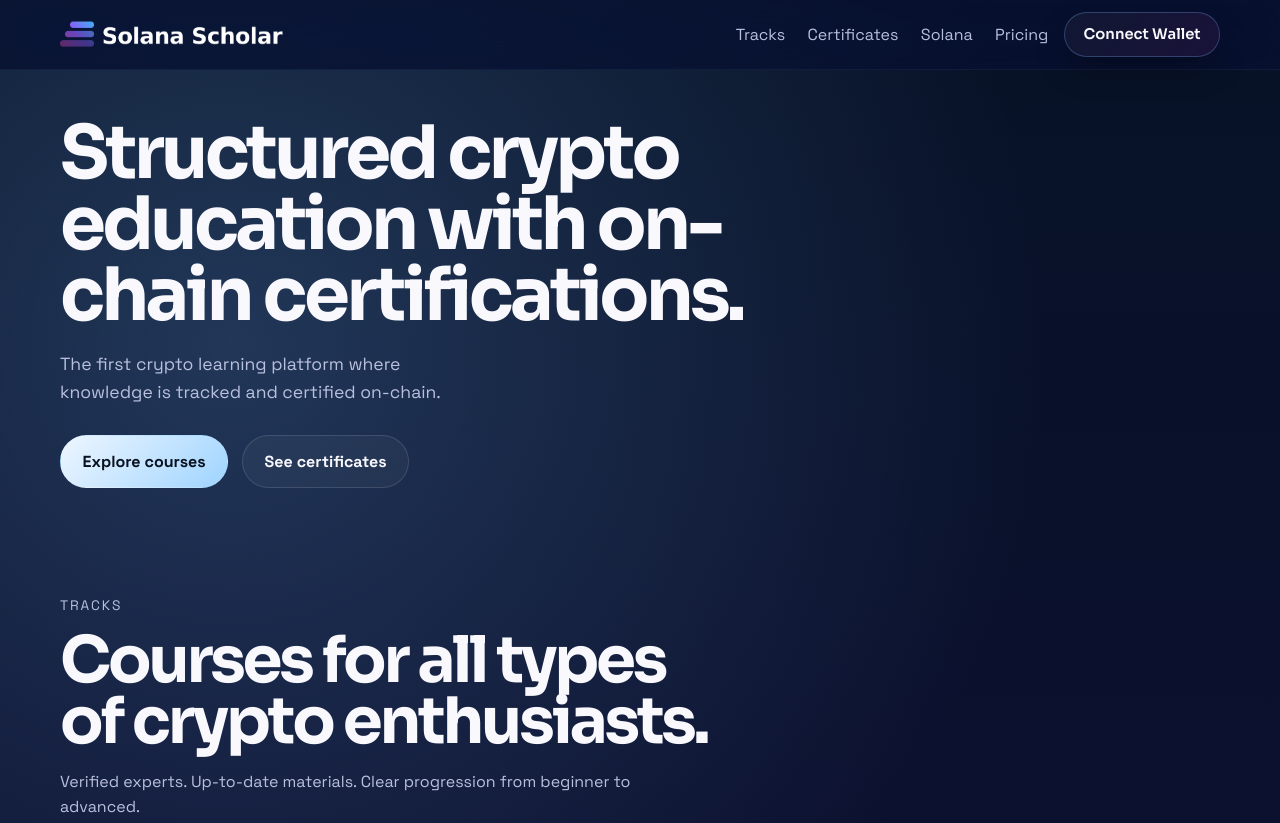
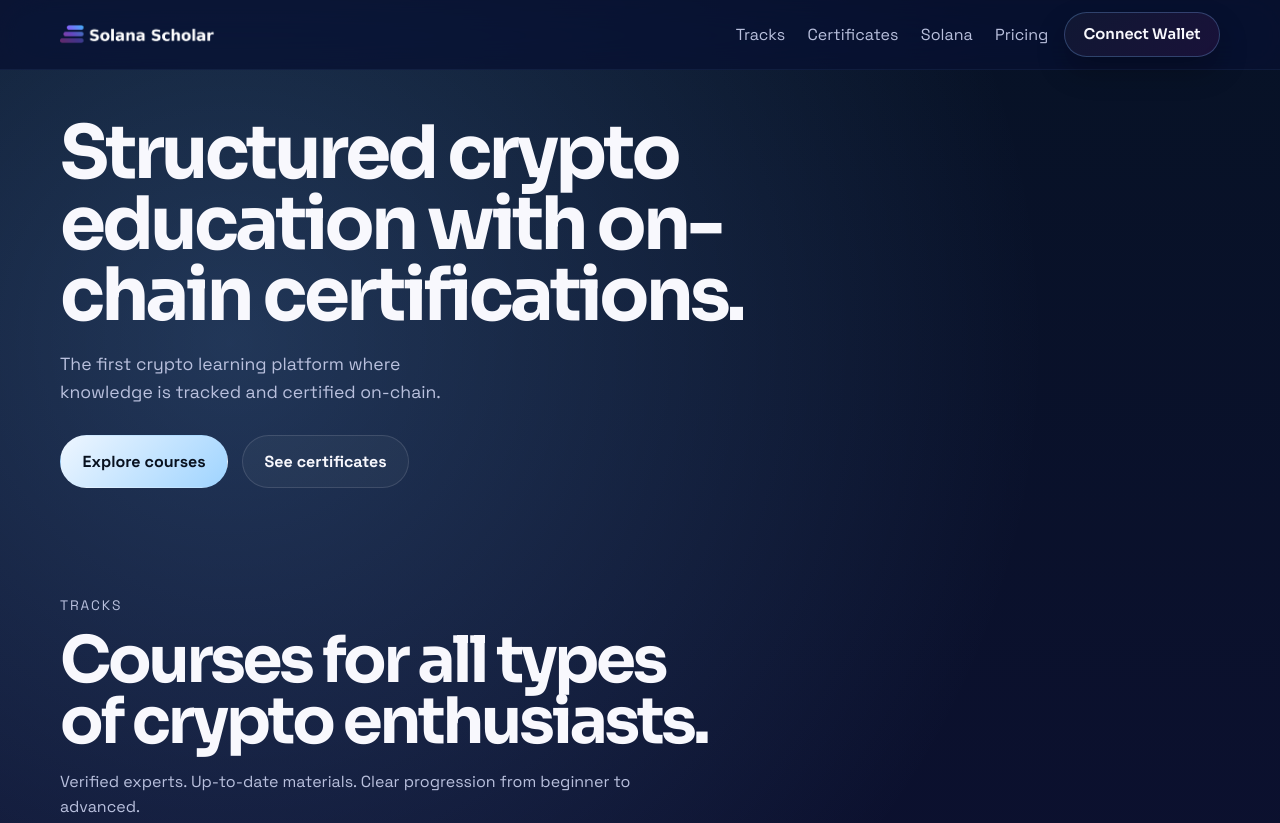
Before and after one commit to Squidward4889/SolanaScholar, a website: page index.html in a window 1280 px wide. Shown: the top 823 px of the page. Drawn offline with Linux system fonts and the light colour scheme.

Commit message:
fix: reduce logo height to 22px to match nav text scale

```diff
--- a/styles.css
+++ b/styles.css
@@ -109,7 +109,7 @@ a {
 }
 
 .brand-logo {
-  height: 32px;
+  height: 22px;
   width: auto;
   display: block;
   flex-shrink: 0;
```
